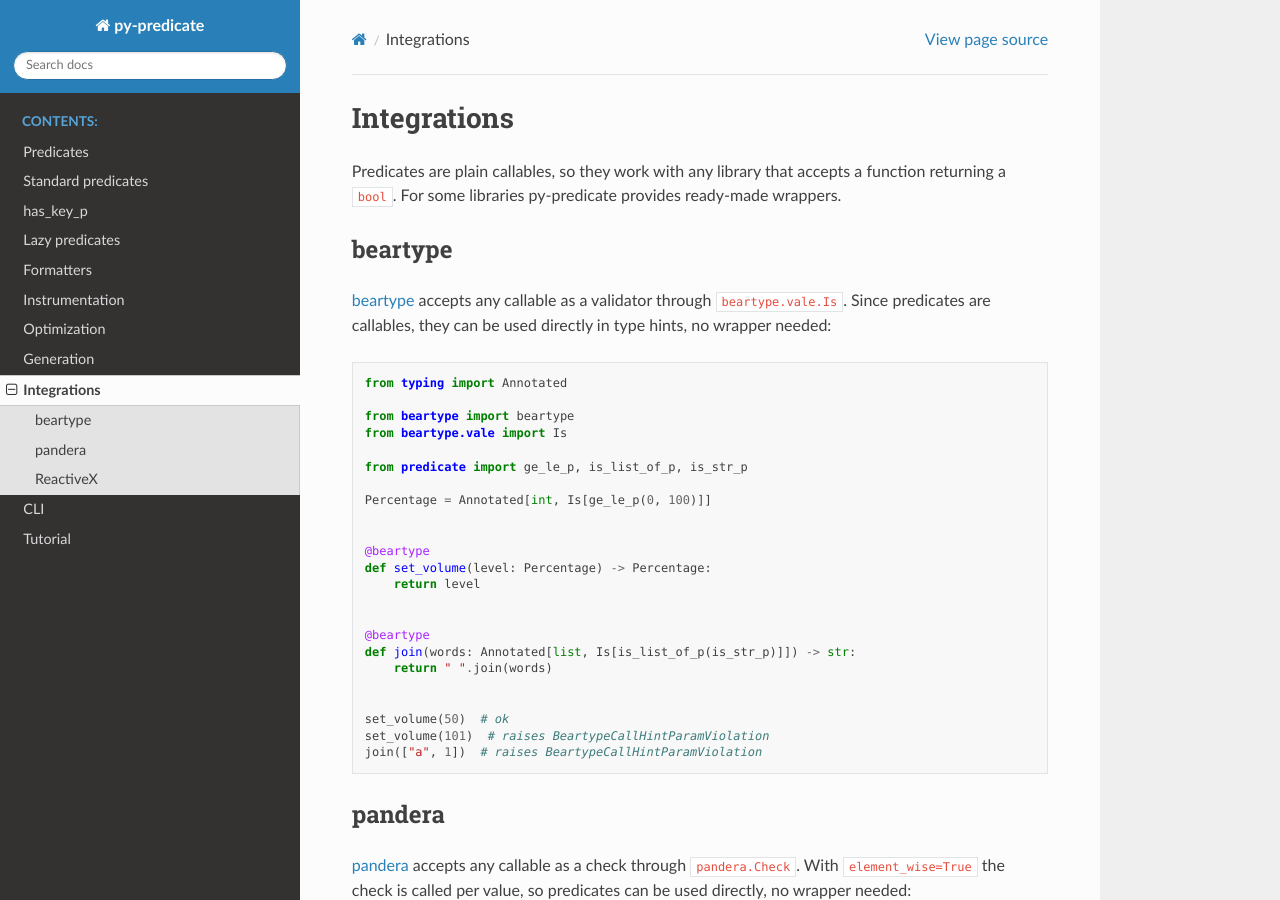
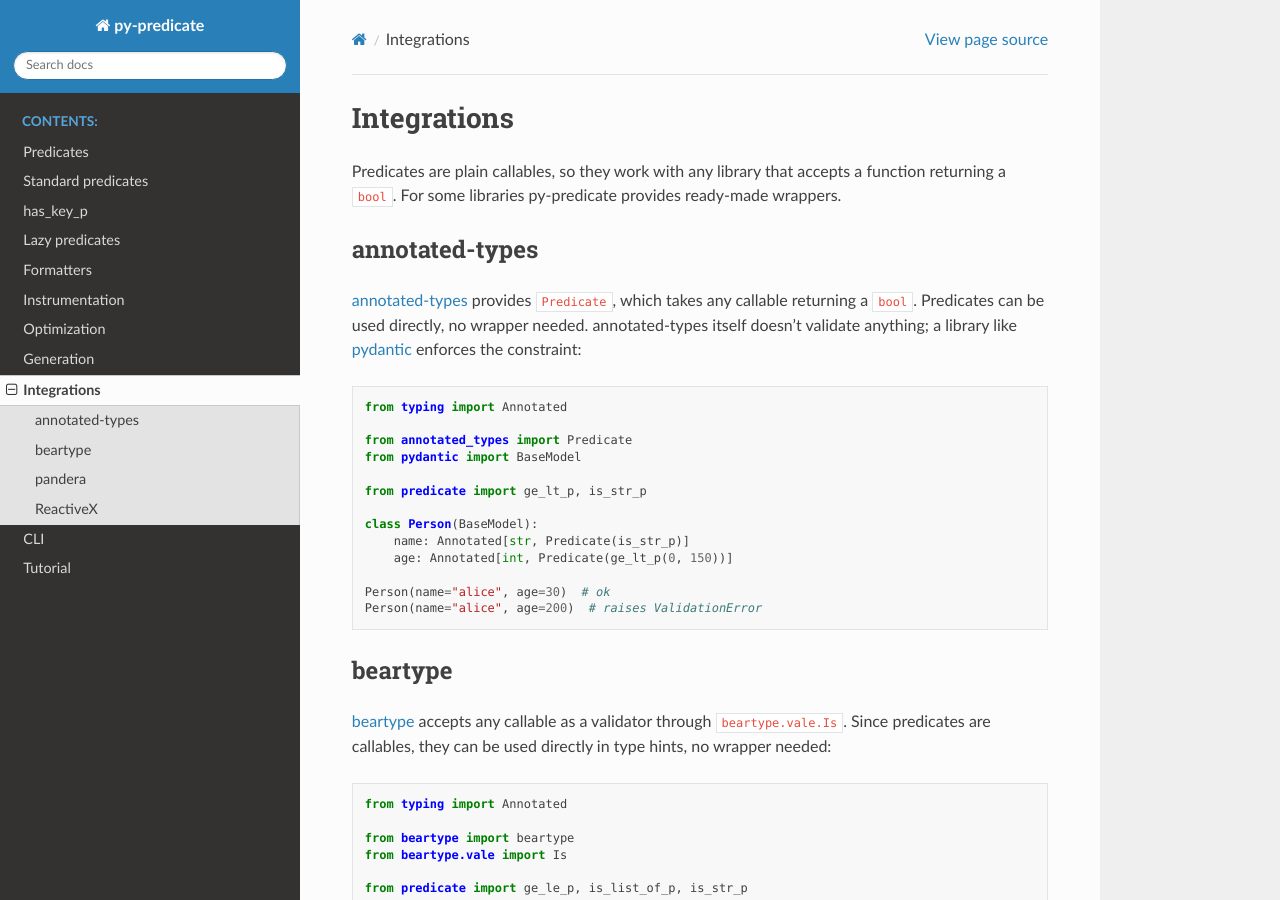
Before and after one commit to mrijk/py-predicate, a Sphinx documentation site: the page built from docs/integrations.rst, in a window 1280 px wide and 900 px high. Built offline with Sphinx 7.4.7 and the Read the Docs theme 3.1.0, drawn with Linux system fonts in a browser that asks for light colours.

Commit message:
Document and test annotated-types integration
Co-Authored-By: Claude Opus 5.5 (1M context) <noreply@anthropic.com>

```diff
--- a/docs/integrations.rst
+++ b/docs/integrations.rst
@@ -4,6 +4,8 @@ Integrations
 Predicates are plain callables, so they work with any library that accepts a function
 returning a ``bool``. For some libraries py-predicate provides ready-made wrappers.
 
+.. include:: integrations/annotated_types.rst
+
 .. include:: integrations/beartype.rst
 
 .. include:: integrations/pandera.rst
--- /dev/null
+++ b/docs/integrations/annotated_types.rst
@@ -0,0 +1,22 @@
+annotated-types
+---------------
+
+`annotated-types <https://github.com/annotated-types/annotated-types>`_ provides ``Predicate``, which takes any
+callable returning a ``bool``. Predicates can be used directly, no wrapper needed. annotated-types itself doesn't
+validate anything; a library like `pydantic <https://docs.pydantic.dev/>`_ enforces the constraint:
+
+.. code-block:: python
+
+    from typing import Annotated
+
+    from annotated_types import Predicate
+    from pydantic import BaseModel
+
+    from predicate import ge_lt_p, is_str_p
+
+    class Person(BaseModel):
+        name: Annotated[str, Predicate(is_str_p)]
+        age: Annotated[int, Predicate(ge_lt_p(0, 150))]
+
+    Person(name="alice", age=30)  # ok
+    Person(name="alice", age=200)  # raises ValidationError
--- a/pyproject.toml
+++ b/pyproject.toml
@@ -35,7 +35,7 @@ dependencies = [
     "pyyaml",
     "typer",
 ]
-keywords = ["predicate", "validation", "property-based testing", "beartype", "pandera", "reactivex"]
+keywords = ["predicate", "validation", "property-based testing", "beartype", "pandera", "annotated-types", "reactivex"]
 readme = "README.md"
 requires-python = ">=3.12"
 
@@ -49,6 +49,7 @@ test = [
     "beartype",
     "pandera[pandas]",
     "pandas-stubs",
+    "pydantic",
     "mypy>=2.4",
     "mypy_extensions",
     "pytest",
```
Also changed, not shown: 1 other file.
